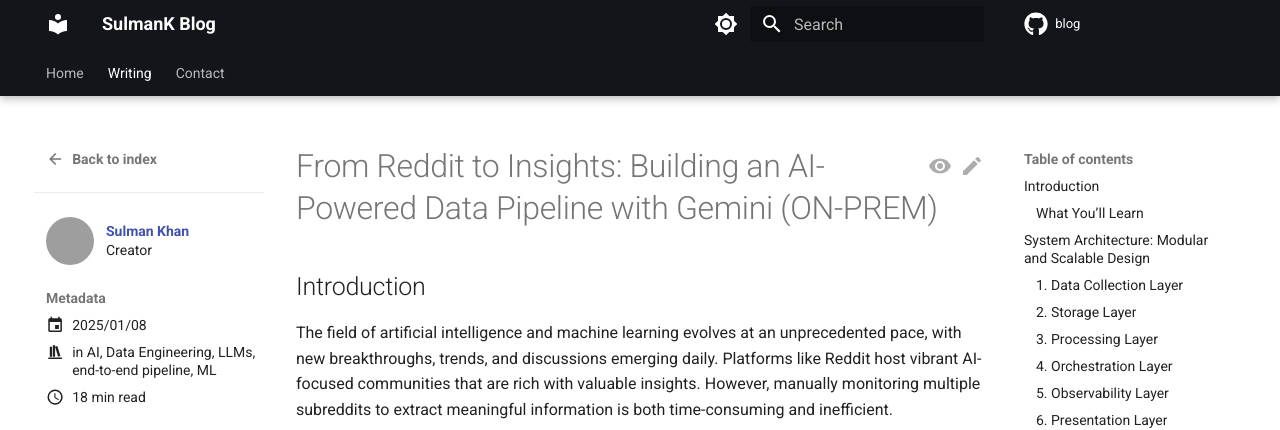
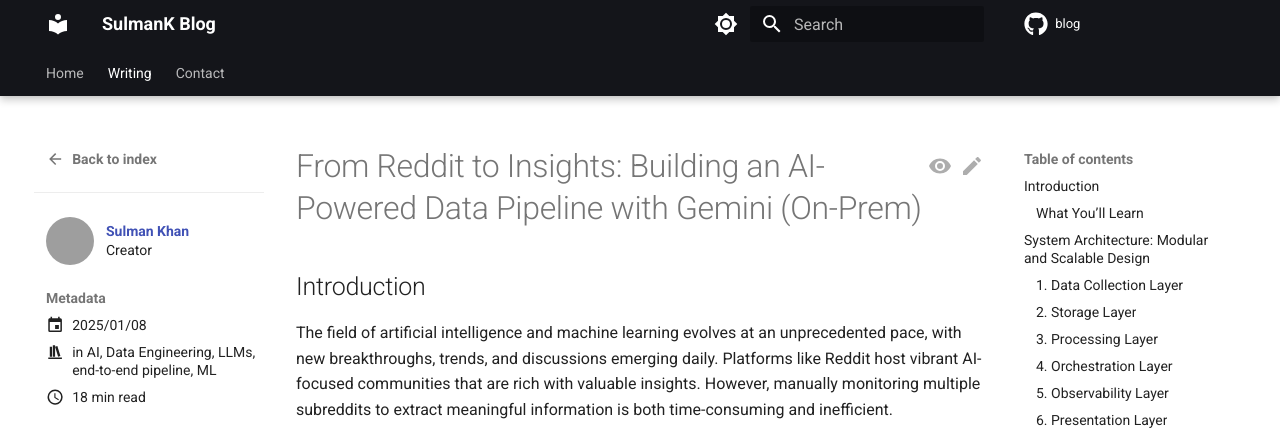
Before and after one commit to SulmanK/Blog, an MkDocs documentation site: the page built from docs/writing/posts/reddit_text_insight_sentiment_local.md, in a window 1280 px wide and 900 px high. Shown: the top 430 px of the window. Built offline with MkDocs 1.6.1 and Material for MkDocs 9.7.7, drawn with Linux system fonts in a browser that asks for light colours; comment, search, counter and statistics services are not loaded; grey boxes are pictures that could not be loaded.

Commit message:
updated titels

```diff
--- a/docs/writing/posts/reddit_text_insight_sentiment_local.md
+++ b/docs/writing/posts/reddit_text_insight_sentiment_local.md
@@ -3,7 +3,7 @@
 
 
 date: 2025-01-08
-slug: Reddit AI Pulse (ON-PREM)
+slug: Reddit AI Pulse (On-Prem)
 
 categories:
   - AI
@@ -16,7 +16,7 @@
 ---
 
 
-# From Reddit to Insights: Building an AI-Powered Data Pipeline with Gemini (ON-PREM)
+# From Reddit to Insights: Building an AI-Powered Data Pipeline with Gemini (On-Prem)
 
 ## Introduction
 
```
